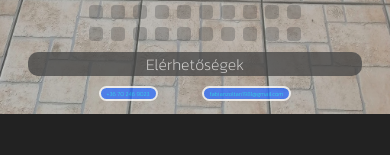
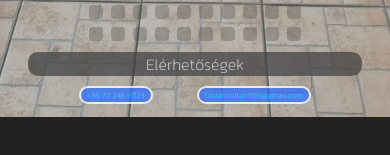
Before and after one commit to naughty-kitten/personal-website, a plain HTML site: page index.html in a window 390 px wide. Shown: the part 619-774 px from the top of the page. Drawn offline with Linux system fonts and the light colour scheme.

Commit message:
Update index.html

```diff
--- a/index.html
+++ b/index.html
@@ -20,7 +20,7 @@
             }
             @media only screen and (max-width: 800px) {
                 button {
-                    font-size: 0.3em !important;
+                    font-size: 0.5em !important;
                 }
                 .dots {
                     height: 14px !important;
```
